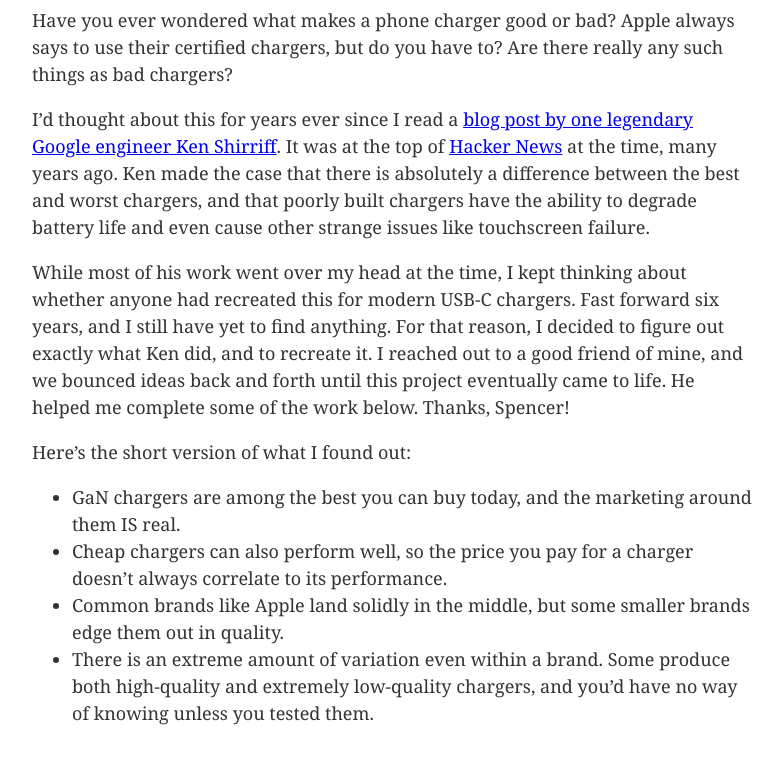
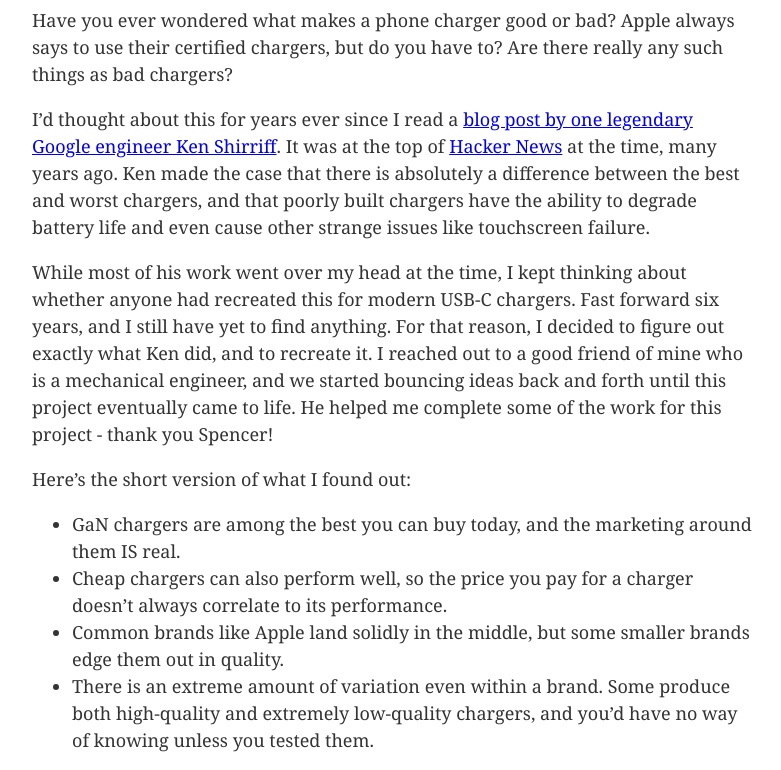
Before and after one commit to 0sps/sull1van.com, a Jekyll site: the page built from _posts/2026-01-19-a-dozen-chargers-in-the-lab.md, in a window 1280 px wide and 1400 px high, scrolled down 234 px, cut to the strip 0-770 px from the top of the window. Shown: the whole strip, without its empty margins (248-1029 px from the left). Built offline with Jekyll 4.4.1, drawn with Linux system fonts in a browser that asks for light colours; some of the changed text lies outside the part shown.

Commit message:
Update 2026-01-19-a-dozen-chargers-in-the-lab.md

```diff
--- a/_posts/2026-01-19-a-dozen-chargers-in-the-lab.md
+++ b/_posts/2026-01-19-a-dozen-chargers-in-the-lab.md
@@ -314,7 +314,7 @@
 
 I'd thought about this for years ever since I read a [blog post by one legendary Google engineer Ken Shirriff](https://www.righto.com/2012/10/a-dozen-usb-chargers-in-lab-apple-is.html). It was at the top of [Hacker News](https://news.ycombinator.com/) at the time, many years ago. Ken made the case that there is absolutely a difference between the best and worst chargers, and that poorly built chargers have the ability to degrade battery life and even cause other strange issues like touchscreen failure.
 
-While most of his work went over my head at the time, I kept thinking about whether anyone had recreated this for modern USB-C chargers. Fast forward six years, and I still have yet to find anything. For that reason, I decided to figure out exactly what Ken did, and to recreate it. I reached out to a good friend of mine, and we bounced ideas back and forth until this project eventually came to life. He helped me complete some of the work below. Thanks, Spencer!
+While most of his work went over my head at the time, I kept thinking about whether anyone had recreated this for modern USB-C chargers. Fast forward six years, and I still have yet to find anything. For that reason, I decided to figure out exactly what Ken did, and to recreate it. I reached out to a good friend of mine who is a mechanical engineer, and we started bouncing ideas back and forth until this project eventually came to life. He helped me complete some of the work for this project - thank you Spencer!
 
 
 Here's the short version of what I found out:
```
Also changed, not shown: other parts of _posts/2026-01-19-a-dozen-chargers-in-the-lab.md (+4 -3 lines).
